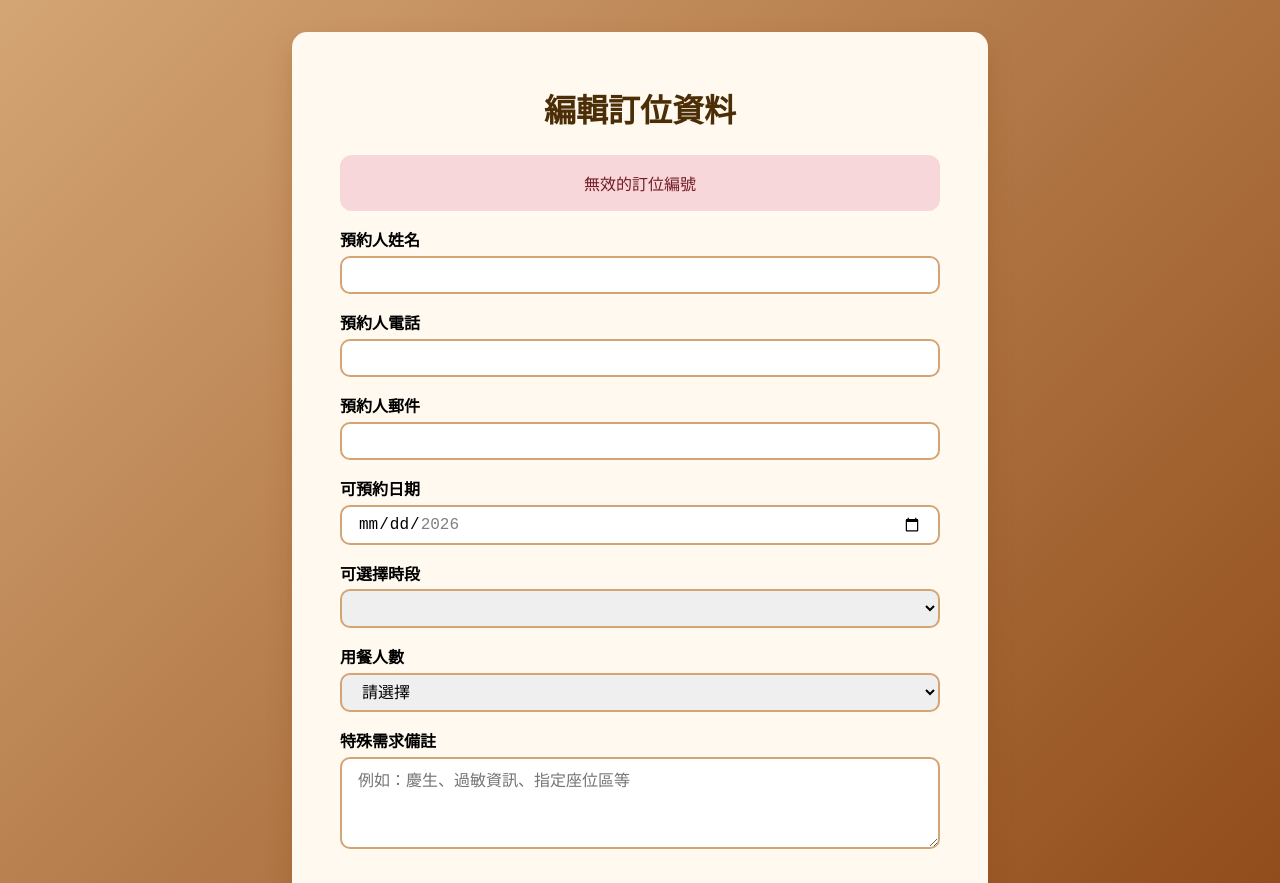
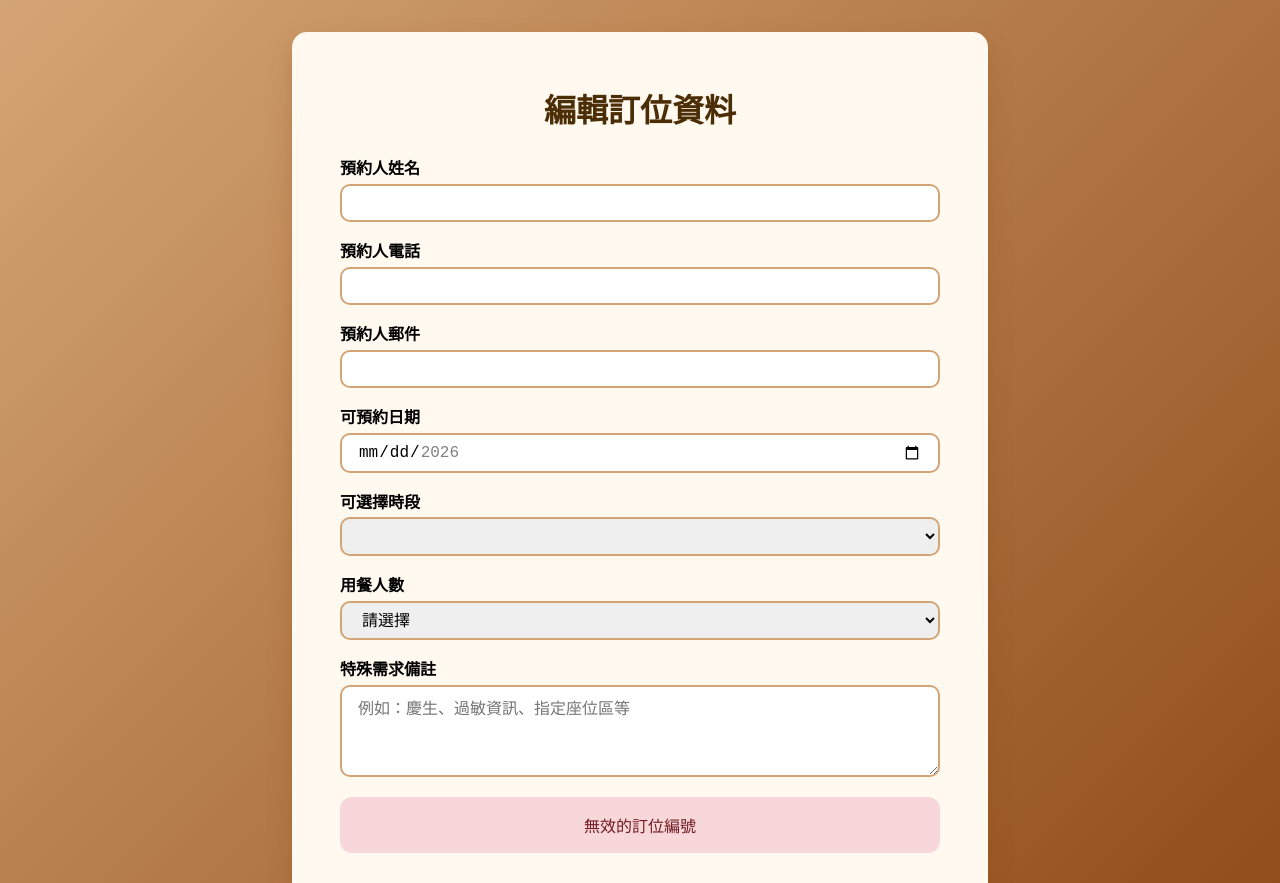
Before and after one commit to shannonwu-w/myProject, a Vue app in the folder MyProject/client/: page /edit in a window 1280 px wide. Shown: the top 883 px of the page. Built offline with nearby package versions, Linux system fonts and the light colour scheme.

Commit message:
0204 更新訂位頁面細節

```diff
--- a/MyProject/client/src/views/admin/EditBooking.vue
+++ b/MyProject/client/src/views/admin/EditBooking.vue
@@ -3,9 +3,6 @@
     <div class="container">
       <h1>編輯訂位資料</h1>
 
-      <div v-if="statusMsg" :class="['message', isSuccess ? 'success' : 'error']">
-        {{ statusMsg }}
-      </div>
 
       <form @submit.prevent="updateReservation" id="reservationForm">
         <label for="name">預約人姓名</label>
@@ -49,6 +46,10 @@
         <label for="message">特殊需求備註</label>
         <textarea v-model="form.message" id="message" rows="4" placeholder="例如：慶生、過敏資訊、指定座位區等"></textarea>
 
+        <div v-if="statusMsg" :class="['message', isSuccess ? 'success' : 'error']">
+        {{ statusMsg }}
+        </div>
+
         <button type="submit" class="btn-submit" :disabled="loading">
           {{ loading ? '更新中...' : '✅ 更新訂位' }}
         </button>
@@ -58,6 +59,8 @@
         <button type="button" class="btn-secondary" @click="router.back()">← 回上一頁</button>
         <router-link to="/adminpage" class="btn-secondary">🏠 回管理員首頁</router-link>
       </div>
+
+
     </div>
   </div>
 </template>
@@ -146,7 +149,7 @@ const updateReservation = async () => {
     });
 
     if (response.status === 200) {
-      statusMsg.value = "✅ " + (response.data.message || "訂位成功！");
+      statusMsg.value = "✅ " + (response.data.message || "更新成功！");
       isSuccess.value = true;
 
       // 成功後 1.5 秒自動跳轉回列表頁
@@ -155,7 +158,9 @@ const updateReservation = async () => {
       }, 1500);
     }
   } catch (error) {
+    // const msg = error.response?.data?.error || '訂位失敗'
     isSuccess.value = false;
+      // alert(`❗ ${msg}`)
     if (error.response) {
       // 處理 401 (未登入) 或 400 (錯誤)
       statusMsg.value = "❌ " + (error.response.data.error || "更新失敗");
@@ -215,7 +220,7 @@ input, select, textarea {
   width: 100%;
 }
 .btn-submit:disabled { opacity: 0.7; cursor: not-allowed; }
-.message { margin-bottom: 1rem; padding: 1rem; border-radius: 12px; text-align: center; }
+.message { margin-top: 1rem; margin-bottom: 1rem; padding: 1rem; border-radius: 12px; text-align: center; }
 .success { background-color: #d4edda; color: #155724; }
 .error { background-color: #f8d7da; color: #721c24; }
 .btn-group { margin-top: 1.5rem; display: flex; justify-content: space-between; gap: 10px; }
```
